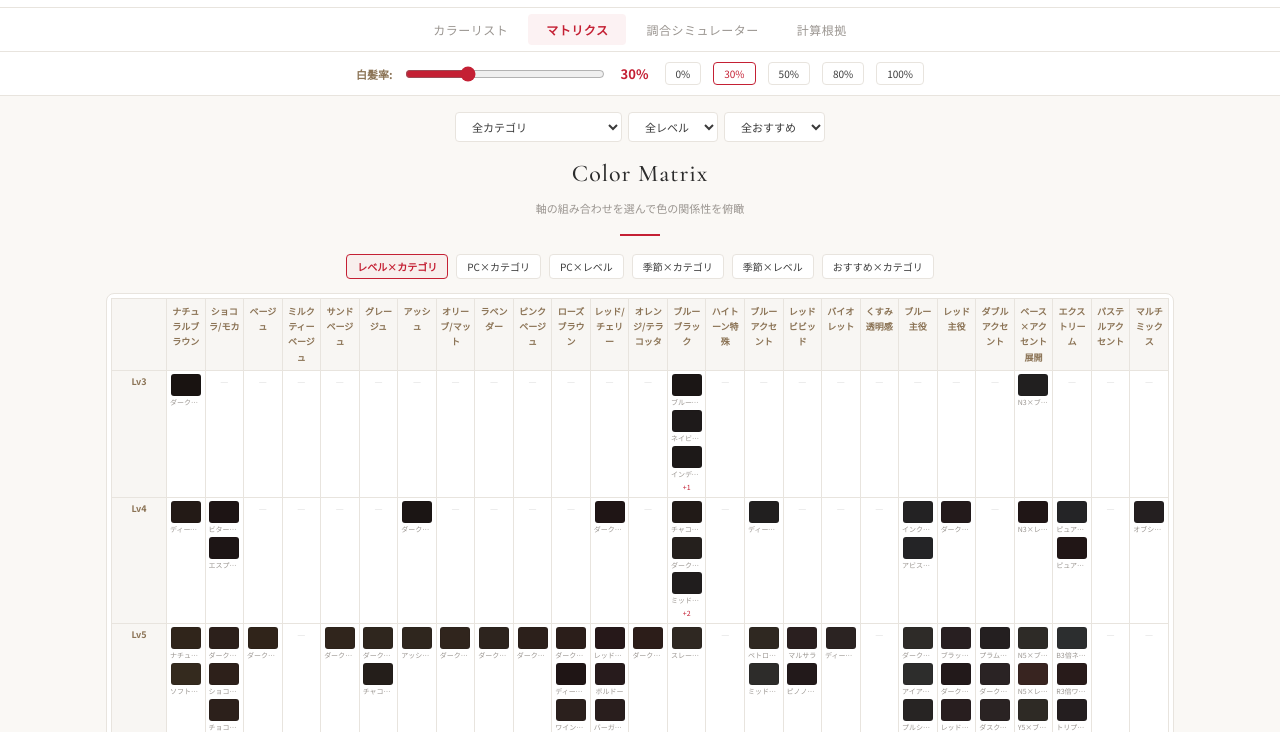
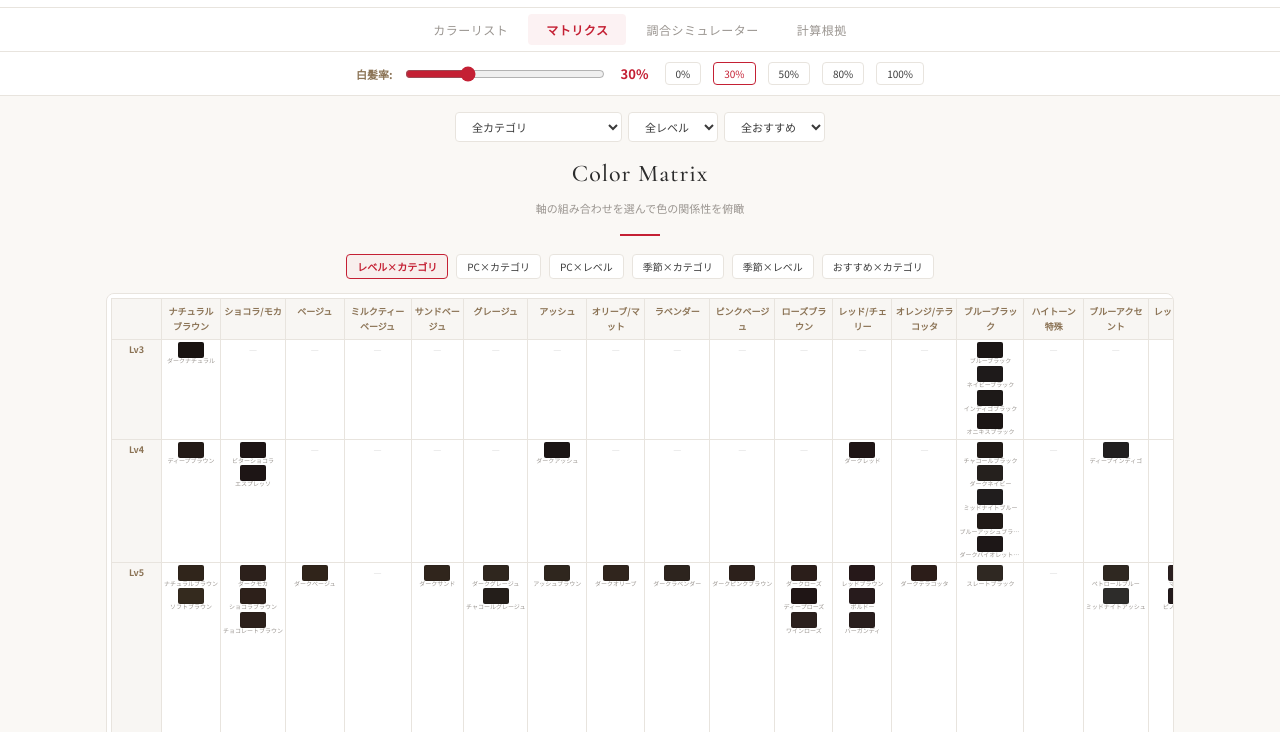
Before and after one commit to DaisukeHori/iroca-color-simulator, a website: page public/index.html in a window 1280 px wide. Both pictures are taken after a click on the button "マトリクス". Shown: the part 67-799 px from the top of the page. Drawn offline with nearby package versions, Linux system fonts and the light colour scheme.

Commit message:
v4.3: マトリクス全色表示（3色制限を撤廃）、セル内コンパクト化

```diff
--- a/public/index.html
+++ b/public/index.html
@@ -44,13 +44,13 @@ body{font-family:var(--fb);background:var(--rc);color:var(--rt);font-size:13px;l
 .ci .mt{font-size:10px;color:var(--rg);margin-top:1px}.ci .rc{font-size:10px;color:var(--rw);margin-top:1px}
 
 .mw{overflow-x:auto;background:#fff;border-radius:8px;border:1px solid var(--rb);padding:4px}
-.mx{border-collapse:collapse;width:100%;min-width:880px;table-layout:fixed}
-.mx th,.mx td{border:1px solid var(--rb);padding:3px;text-align:center;font-size:9px;vertical-align:top;overflow:hidden;word-break:break-all}
+.mx{border-collapse:collapse;width:100%;min-width:1200px}
+.mx th,.mx td{border:1px solid var(--rb);padding:2px;text-align:center;font-size:9px;vertical-align:top;word-break:break-all;max-height:200px;overflow-y:auto}
 .mx th{background:var(--rl);color:var(--rw);font-weight:700;padding:5px 3px}
-.mx th:first-child,.mx td:first-child{width:55px;min-width:55px;max-width:55px;background:var(--rl);color:var(--rw);font-weight:700;position:sticky;left:0;z-index:1}
+.mx th:first-child,.mx td:first-child{min-width:50px;max-width:70px;background:var(--rl);color:var(--rw);font-weight:700;position:sticky;left:0;z-index:1}
 .mx th:first-child{z-index:3}
-.csw{width:30px;height:22px;border-radius:3px;margin:0 auto 1px;border:1px solid rgba(0,0,0,.08)}
-.cn{font-size:7px;color:var(--rg);max-width:62px;overflow:hidden;text-overflow:ellipsis;white-space:nowrap;margin:0 auto}
+.csw{width:26px;height:16px;border-radius:2px;margin:0 auto 0;border:1px solid rgba(0,0,0,.08)}
+.cn{font-size:6px;color:var(--rg);max-width:62px;overflow:hidden;text-overflow:ellipsis;white-space:nowrap;margin:0 auto;line-height:1.1}
 .ab{padding:4px 10px;border:1px solid var(--rb);border-radius:4px;cursor:pointer;font-size:10px;background:#fff;color:var(--rt);font-family:var(--fb);transition:.15s;margin:2px}
 .ab:hover,.ab.active{border-color:var(--rr);color:var(--rr);background:rgba(196,32,52,.04);font-weight:700}
 
@@ -646,8 +646,9 @@ let curAx='lv-cat';
 function setAx(a){curAx=a;document.querySelectorAll('.ab').forEach(b=>b.classList.toggle('active',b.dataset.axis===a));renderMx();}
 function mxC(items){
   if(!items.length)return'<td style="color:#ddd">—</td>';
-  let h='<td>';for(const it of items.slice(0,3))h+=`<div style="cursor:pointer;margin-bottom:1px" onclick="sD(${it.n})"><div class="csw" style="background:${it.hex}"></div><div class="cn">${it.name}</div></div>`;
-  if(items.length>3)h+=`<div class="cn" style="color:var(--rr)">+${items.length-3}</div>`;return h+'</td>';
+  let h='<td style="padding:2px">';
+  for(const it of items)h+=`<div style="cursor:pointer;margin-bottom:1px" onclick="sD(${it.n})" title="${it.name} ${it.mix} (${it.ratio})"><div class="csw" style="background:${it.hex}"></div><div class="cn">${it.name}</div></div>`;
+  return h+'</td>';
 }
 function renderMx(){
   const f=getF();
@@ -665,9 +666,7 @@ function renderMx(){
     case'star-cat':rows=STS;cols=CTS;rl=STL;cll=CTS;gi=(r,c)=>f.filter(x=>x.star===r&&x.cat===c);break;
     default:rows=LVS;cols=CTS;rl=LVS.map(l=>'Lv'+l);cll=CTS;gi=(r,c)=>f.filter(x=>x.level.split('-')[0]===r&&x.cat===c);
   }
-  let h='<div class="mw"><table class="mx"><colgroup><col style="width:55px">';
-  for(const c of cll)h+='<col>';
-  h+='</colgroup><tr><th></th>';
+  let h='<div class="mw"><table class="mx"><tr><th style="min-width:50px"></th>';
   for(const c of cll)h+=`<th>${String(c).replace(/\//g,'/<wbr>')}</th>`;
   h+='</tr>';
   for(let i=0;i<rows.length;i++){h+=`<tr><td>${rl[i]}</td>`;for(const c of cols)h+=mxC(gi(rows[i],c));h+='</tr>';}
```
